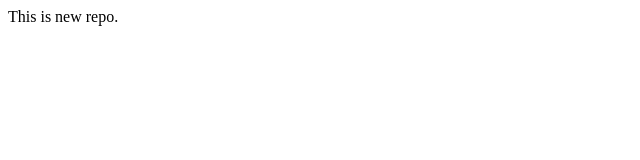
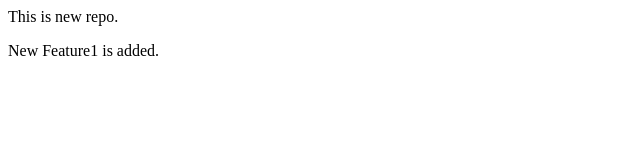
Before and after one commit to yogeshwaripawar5/localrepo, a plain HTML site: page index.html in a window 1280 px wide. Shown: the whole page, without its empty margins (0-640 px from the left). Drawn offline with Linux system fonts and the light colour scheme.

Commit message:
index modified in feature1

```diff
--- a/index.html
+++ b/index.html
@@ -1,3 +1,6 @@
 <p>
     This is new repo.
 </p>
+<p>
+    New Feature1 is added.
+</p>
```
